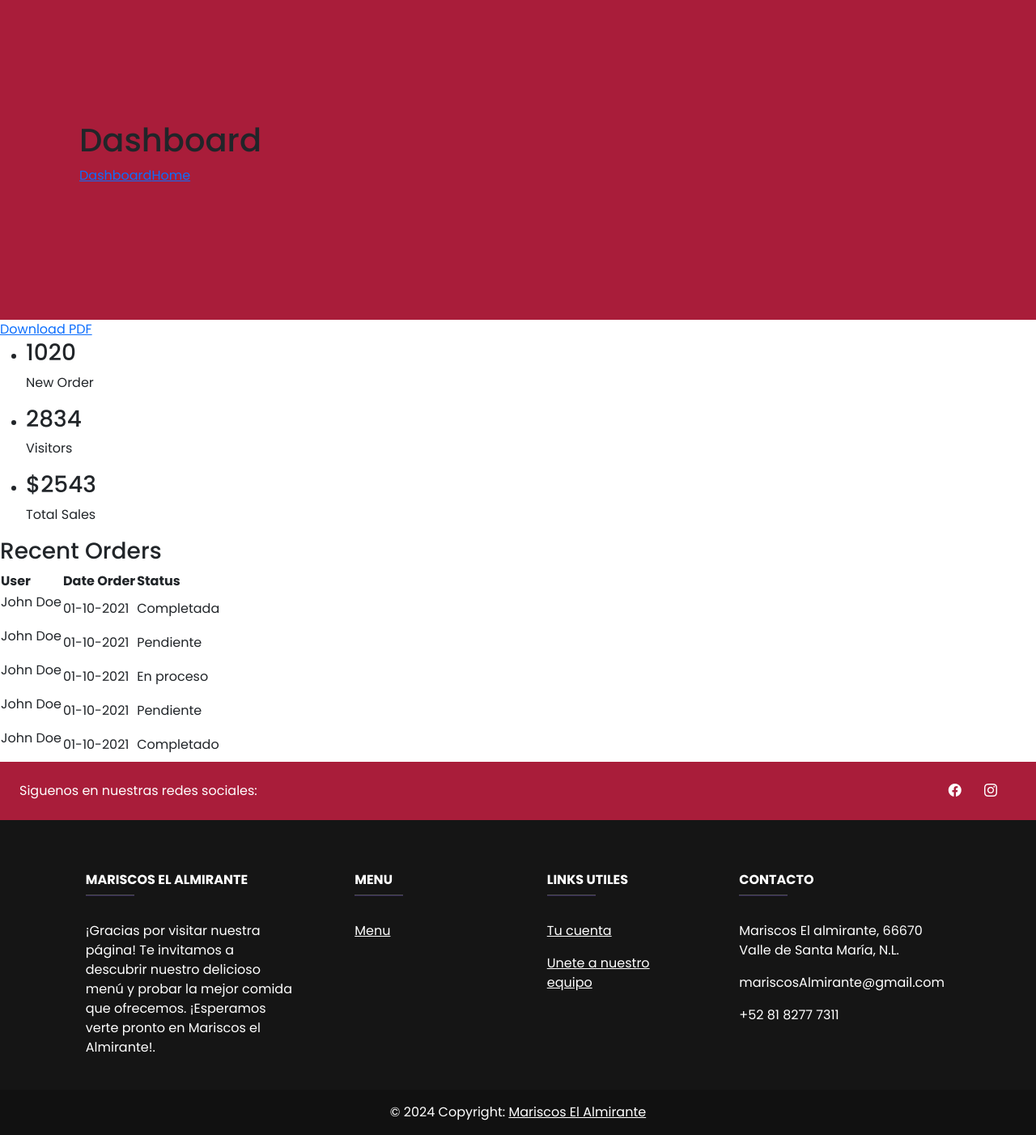
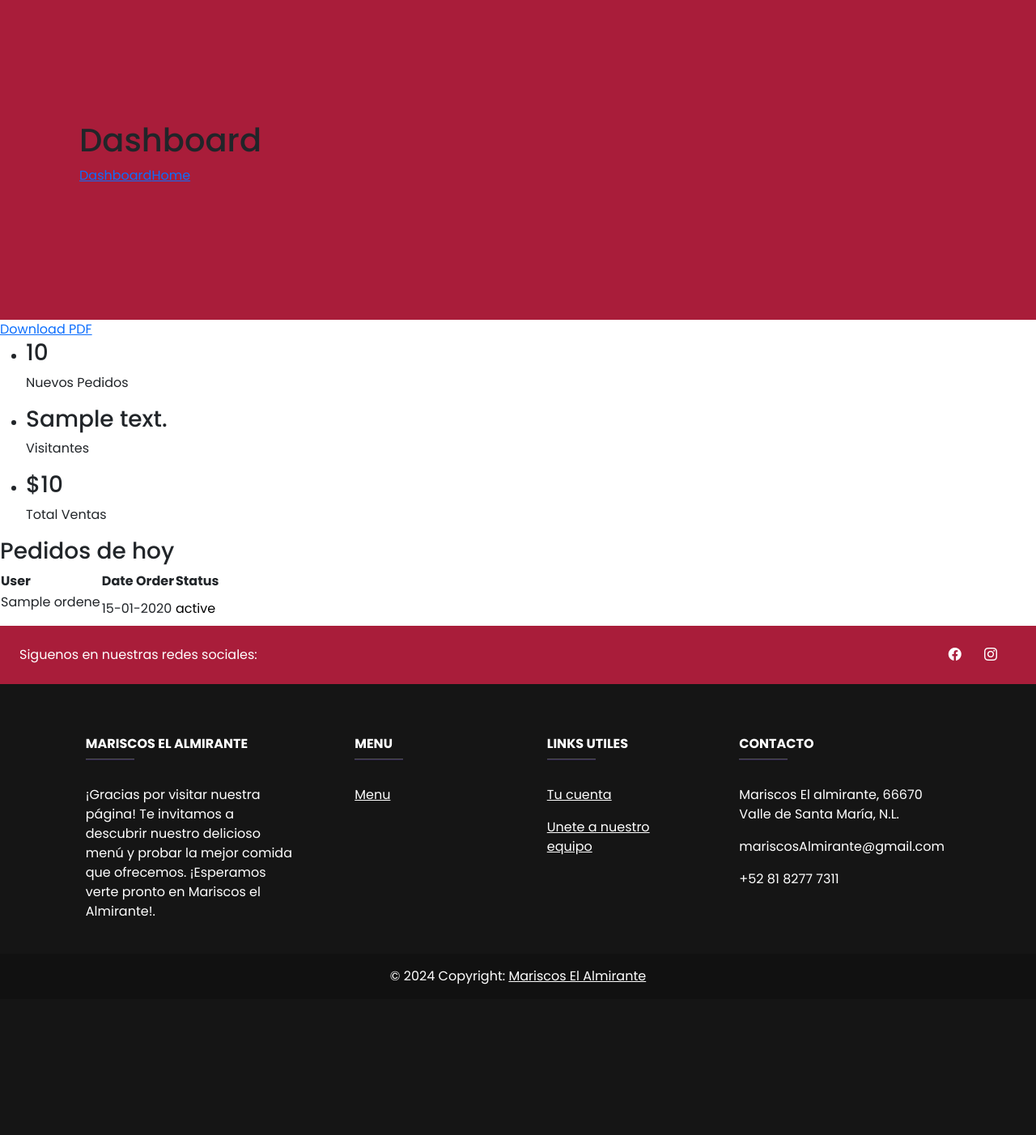
Before and after one commit to MaximoCoder/ElAlmiranteWEB, a PHP site: template views/admin/dashboard.php in a window 1280 px wide. Shown: the part 205-1607 px from the top of the page at 81% size. After the commit the page ends 1421 px from the top, so only its background shows below. Run offline with PHP 8.4, Linux system fonts and the light colour scheme; the template is opened without the code that fills it: most values are stand-ins (such as "Sample title", 1, 10 or a date in 2020); some libraries are stand-ins or nearby versions.

Commit message:
Se modificaron dos archivos referentes a la versión anterior

```diff
--- a/public/index.php
+++ b/public/index.php
@@ -161,11 +161,12 @@
 $router->post('/categorias/editar',  [CategoriasController::class, 'editarCategoria']);
 $router->delete('/admin/categorias/eliminar', [CategoriasController::class, 'eliminarCategoria']);
 
-
+/* Corregir aquí :
 // Control Editar Productos
 $router->get('/admin/Editar_Productos', function($router) {
     EditarProductosController::renderAdminView($router, 'Editar_Productos');
 });
+*/
 
 // Control Ventas
 $router->get('/admin/Ventas', function($router) {
--- a/views/admin/dashboard.php
+++ b/views/admin/dashboard.php
@@ -14,6 +14,7 @@
 
 	</nav>
 	<!-- NAVBAR -->
+
 
 	<!-- MAIN -->
 	<main>
@@ -40,22 +41,22 @@
 			<li>
 				<i class='bx bxs-calendar-check'></i>
 				<span class="text">
-					<h3>1020</h3>
-					<p>New Order</p>
+					<h3><?= $newOrdenes['total']; ?></h3>
+					<p>Nuevos Pedidos</p>
 				</span>
 			</li>
 			<li>
 				<i class='bx bxs-group'></i>
 				<span class="text">
-					<h3>2834</h3>
-					<p>Visitors</p>
+					<h3><?= $visitantesActivos; ?></h3>
+					<p>Visitantes</p>
 				</span>
 			</li>
 			<li>
 				<i class='bx bxs-dollar-circle'></i>
 				<span class="text">
-					<h3>$2543</h3>
-					<p>Total Sales</p>
+					<h3>$<?= htmlspecialchars($Totalventas['total']); ?></h3>
+					<p>Total Ventas</p>
 				</span>
 			</li>
 		</ul>
@@ -64,7 +65,7 @@
 		<div class="table-data">
 			<div class="order">
 				<div class="head">
-					<h3>Recent Orders</h3>
+					<h3>Pedidos de hoy</h3>
 					<i class='bx bx-search'></i>
 					<i class='bx bx-filter'></i>
 				</div>
@@ -77,50 +78,32 @@
 						</tr>
 					</thead>
 					<tbody>
+						<?php if (!empty($ordenes)): ?>
+							<?php foreach ($ordenes as $orden): ?>
 								<tr>
 									<td>
 
-								<p>John Doe</p>
+										<p><?= htmlspecialchars($orden['NombreCliente']); ?></p>
 									</td>
-							<td>01-10-2021</td>
-							<td><span class="status completed">Completada</span></td>
+									<td><?= htmlspecialchars(date('d-m-Y', strtotime($orden['FechaOrden']))); ?></td>
+									<td>
+										<span class="status text-black"
+									<?= htmlspecialchars(strtolower($orden['EstadoOrden'])); ?>">
+											<?= htmlspecialchars($orden['EstadoOrden']); ?>
+										</span>
+									</td>
 								</tr>
+							<?php endforeach; ?>
+						<?php else: ?>
 							<tr>
-							<td>
-
-								<p>John Doe</p>
-							</td>
-							<td>01-10-2021</td>
-							<td><span class="status pending">Pendiente</span></td>
+								<td colspan="6">Todavia no hay ninguna orden</td>
 							</tr>
-						<tr>
-							<td>
-
-								<p>John Doe</p>
-							</td>
-							<td>01-10-2021</td>
-							<td><span class="status process">En proceso</span></td>
-						</tr>
-						<tr>
-							<td>
-
-								<p>John Doe</p>
-							</td>
-							<td>01-10-2021</td>
-							<td><span class="status pending">Pendiente</span></td>
-						</tr>
-						<tr>
-							<td>
-
-								<p>John Doe</p>
-							</td>
-							<td>01-10-2021</td>
-							<td><span class="status completed">Completado</span></td>
-						</tr>
+						<?php endif; ?>
 					</tbody>
 				</table>
 			</div>
 		</div>
 	</main>
 	<!-- MAIN -->
+
 <!-- CONTENT -->
```
Lines whose indentation alone changed are shown as unchanged.
